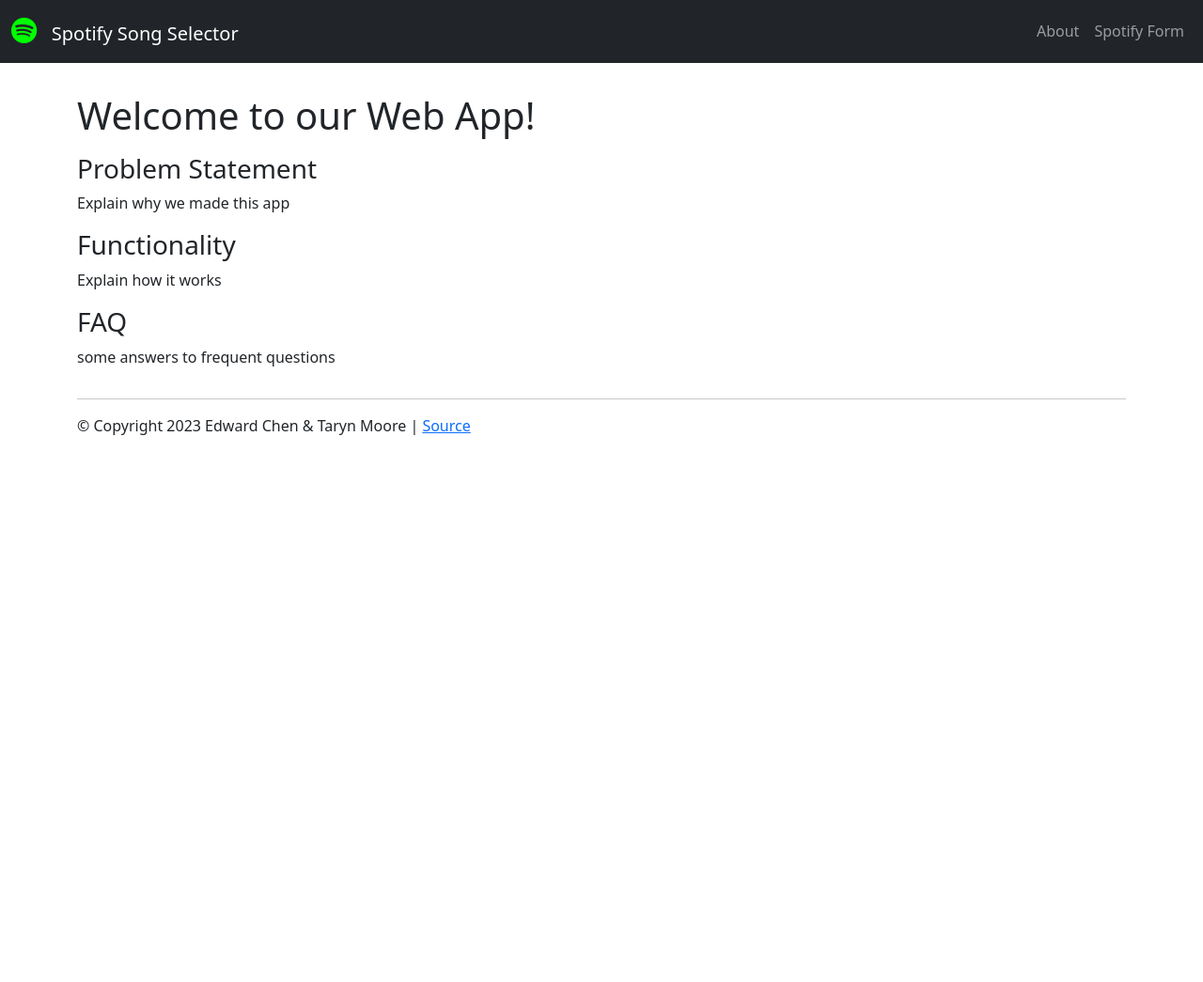
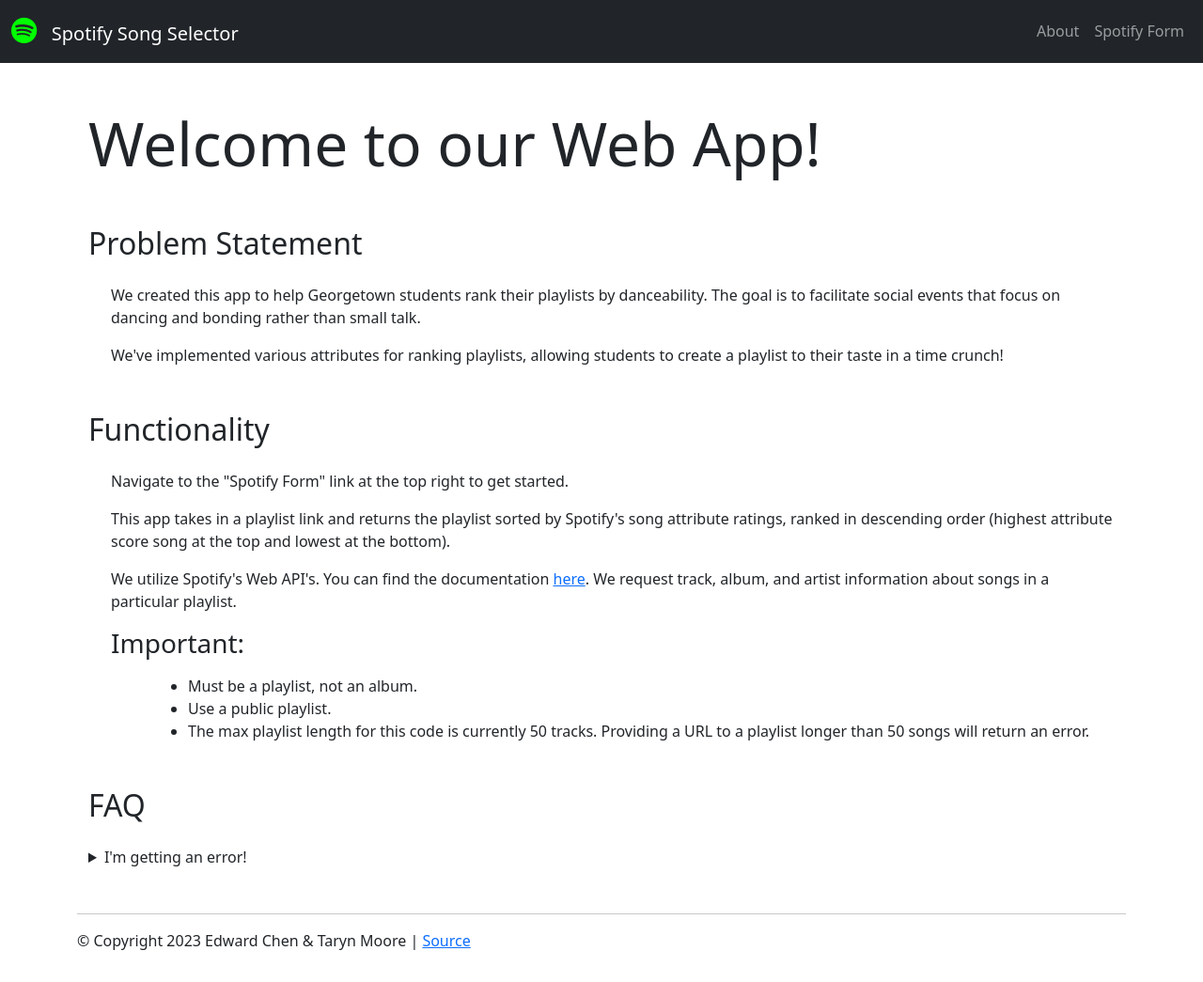
Before and after one commit to chnn128/pythonfinal, a Flask app: page / in a window 1280 px wide. Shown: the whole page at 94% size. Before the commit the page ends 463 px from the top, so only its background shows below. Run offline with Flask 3, Linux system fonts and the light colour scheme.

Commit message:
Updates to the webapp landing pages

```diff
--- a/web_app/templates/home.html
+++ b/web_app/templates/home.html
@@ -3,26 +3,43 @@
 
 
 {% block content %}
+    <div class="container mt-5">
+        <h1 class="display-3">Welcome to our Web App!</h1>
 
-    <h1>Welcome to our Web App!</h1>
+        <section class="my-5">
+            <h2 class="mb-4">Problem Statement</h2>
+            <p class="ms-4">We created this app to help Georgetown students rank their playlists by danceability. The goal is to facilitate social events that focus on dancing and bonding rather than small talk.</p>
+            <p class="ms-4">We've implemented various attributes for ranking playlists, allowing students to create a playlist to their taste in a time crunch!</p>
+        </section>
 
-    <p></p>
-    <p></p>
+        <section class="my-5">
+            <h2 class="mb-4">Functionality</h2>
+            <p class="ms-4">Navigate to the "Spotify Form" link at the top right to get started. </p>
+            <p class="ms-4">This app takes in a playlist link and returns the playlist sorted by Spotify's song attribute ratings, ranked in descending order (highest attribute score song at the top and lowest at the bottom).</p>
+            <p class="ms-4">We utilize Spotify's Web API's. You can find the documentation <a href="https://developer.spotify.com/documentation/web-api" target="_blank">here</a>. We request track, album, and artist information about songs in a particular playlist.</p>
 
-    <h3>Problem Statement</h3>
-    <p>Explain why we made this app</p>
+            <div class="ms-4">
+                <h3 class="mb-3">Important:</h3>
+                <ul style="margin-left: 50px;">
+                    <li>Must be a playlist, not an album.</li>
+                    <li>Use a public playlist.</li>
+                    <li>The max playlist length for this code is currently 50 tracks. Providing a URL to a playlist longer than 50 songs will return an error.</li>
+                </ul>
+            </div>
+        </section>
 
-    <p></p>
-    <p></p>
-
-    <h3>Functionality</h3>
-    <p>Explain how it works</p>
-
-    <p></p>
-    <p></p>
-
-    <h3>FAQ</h3>
-    <p>some answers to frequent questions</p>
-
+        <section class="my-5">
+            <h2 class="mb-4">FAQ</h2>
+            <details>
+                <summary>I'm getting an error!</summary>
+                <p class="ms-4 mt-3">Check your:</p>
+                <ul class="ms-5">
+                    <li>Spotify playlist privacy settings</li>
+                    <li>Playlist length</li>
+                    <li>Internet connection</li>
+                </ul>
+            </details>
+        </section>
+    </div>
 
 {% endblock %}
```
Also changed, not shown: web_app/templates/about.html (+17 -5 lines), web_app/templates/old_home.html (added, +37 -0 lines).
